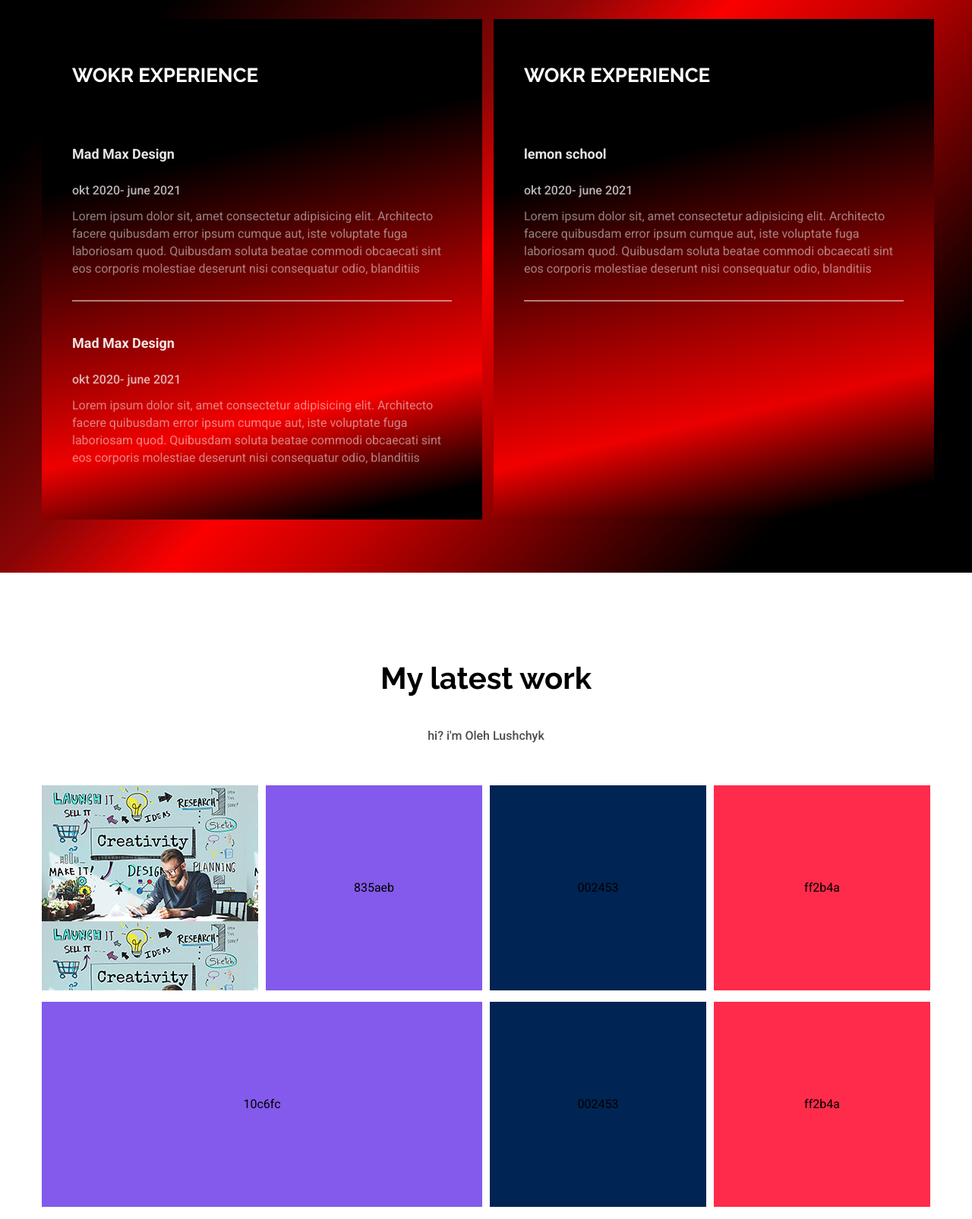
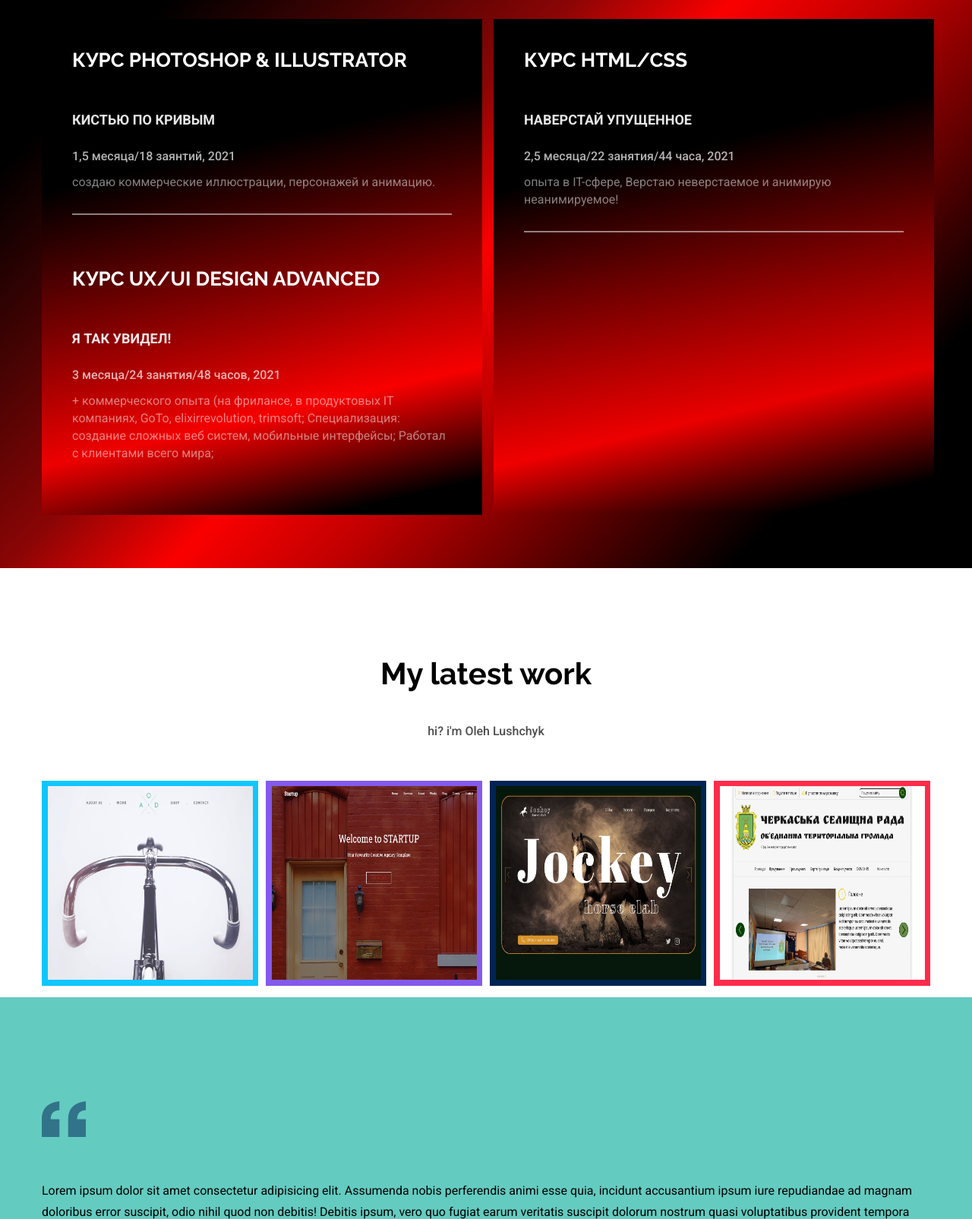
Before and after one commit to LushchykOleh/portfolio, a website built with webpack: page src/index.html in a window 1280 px wide. Shown: the part 2340-3945 px from the top of the page at 76% size. Built offline with nearby package versions, Linux system fonts and the light colour scheme.

Commit message:
added css

```diff
--- a/src/index.html
+++ b/src/index.html
@@ -120,39 +120,25 @@
                     <div class="education__row">
                         <div class="education__row-wrapper">
                             <div class="education__column">
-                                <h3>wokr experience</h3>
-                                <h4 class="text-18">Mad Max Design</h4>
-                                <h4 class="text-16">okt 2020- june 2021</h4>
-                                <p class="add">Lorem ipsum dolor sit, amet consectetur adipisicing elit. Architecto
-                                    facere
-                                    quibusdam error
-                                    ipsum cumque aut, iste voluptate fuga laboriosam quod. Quibusdam soluta beatae
-                                    commodi
-                                    obcaecati sint eos corporis molestiae deserunt nisi consequatur odio, blanditiis
-
+                                <h3>КУРС PHOTOSHOP & ILLUSTRATOR</h3>
+                                <h4 class="text-18">КИСТЬЮ ПО КРИВЫМ</h4>
+                                <h4 class="text-16">1,5 месяца/18 заянтий, 2021</h4>
+                                <p class="add">создаю коммерческие иллюстрации, персонажей и анимацию.
                                 </p>
-
-                                <h4 class="text-18">Mad Max Design</h4>
-                                <h4 class="text-16">okt 2020- june 2021</h4>
-                                <p>Lorem ipsum dolor sit, amet consectetur adipisicing elit. Architecto
-                                    facere
-                                    quibusdam error
-                                    ipsum cumque aut, iste voluptate fuga laboriosam quod. Quibusdam soluta beatae
-                                    commodi
-                                    obcaecati sint eos corporis molestiae deserunt nisi consequatur odio, blanditiis
-
+                                <h3>КУРС UX/UI DESIGN ADVANCED</h3>
+                                <h4 class="text-18">Я ТАК УВИДЕЛ!</h4>
+                                <h4 class="text-16">3 месяца/24 занятия/48 часов, 2021</h4>
+                                <p>+ коммерческого опыта (на фрилансе, в продуктовых IT компаниях, GoTo,
+                                    elixirrevolution, trimsoft;
+                                    Специализация: создание сложных веб систем, мобильные интерфейсы;
+                                    Работал с клиентами всего мира;
                                 </p>
                             </div>
                             <div class="education__column">
-                                <h3>wokr experience</h3>
-                                <h4 class="text-18">lemon school</h4>
-                                <h4 class="text-16">okt 2020- june 2021</h4>
-                                <p class="add">Lorem ipsum dolor sit, amet consectetur adipisicing elit. Architecto
-                                    facere
-                                    quibusdam error
-                                    ipsum cumque aut, iste voluptate fuga laboriosam quod. Quibusdam soluta beatae
-                                    commodi
-                                    obcaecati sint eos corporis molestiae deserunt nisi consequatur odio, blanditiis
+                                <h3>КУРС HTML/CSS</h3>
+                                <h4 class="text-18">НАВЕРСТАЙ УПУЩЕННОЕ</h4>
+                                <h4 class="text-16">2,5 месяца/22 занятия/44 часа, 2021</h4>
+                                <p class="add">опыта в IT-сфере, Верстаю неверстаемое и анимирую неанимируемое!
                                 </p>
                             </div>
                         </div>
@@ -170,24 +156,50 @@
                     </div>
 
                     <div class="work__row-top">
-                        <div class="box" style="background-image: url(../src/images/startup-fotolia.jpg);">
-                            <!--style=background-color:#10c6fc;-->
-                            <a href="#">
+                        <div class="box" style=background-color:#10c6fc;>
+                            <!--style="background-image: url(../src/images/startup-fotolia.jpg);"-->
+                            <img src="./images/busicle.jpg" alt="Bicycle">
+                            <a href="https://lushchykoleh.github.io/Bicycle/">
                                 <div class="descr">
-                                    <p class="descr-p">Bucycli</p>
+                                    <p class="descr-p">Bicycle</p>
                                     <span>More...</span>
                                 </div>
                             </a>
                         </div>
-                        <div class=" box" style="background-color:#835aeb;">835aeb</div>
-                        <div class="box" style=background-color:#002453;>002453</div>
-                        <div class="box" style=background-color:#ff2b4a;>ff2b4a</div>
+                        <div class=" box" style="background-color:#835aeb;">
+                            <img src="./images/startup.jpg" alt="startup">
+                            <a href="https://lushchykoleh.github.io/webpack/">
+                                <div class="descr">
+                                    <p class="descr-p">Startup</p>
+                                    <span>More...</span>
+                                </div>
+                            </a>
+                        </div>
+                        <div class="box" style=background-color:#002453;><img src="./images/jockey.jpg"
+                                alt="jockeyckub">
+                            <a
+                                href="https://www.figma.com/proto/IY3XNfcdowNql9ElplL2NY/Lushchyk_Oleh_UX-UI?page-id=0%3A1&node-id=143%3A97&viewport=241%2C48%2C0.27&scaling=min-zoom">
+                                <div class="descr">
+                                    <p class="descr-p">JockeyClub</p>
+                                    <span>More...</span>
+                                </div>
+                            </a>
+                        </div>
+                        <div class="box" style=background-color:#ff2b4a;>
+                            <img src="./images/otg.jpg" alt="otg">
+                            <a
+                                href="https://www.figma.com/proto/ZBnsP5geNe78VgeD8zrvru/%D0%BE%D1%82%D0%B3?page-id=0%3A1&node-id=37%3A2&viewport=241%2C48%2C0.4&scaling=min-zoom">
+                                <div class="descr">
+                                    <p class="descr-p">Rada</p>
+                                    <span>More...</span>
+                                </div>
+                            </a></div>
                     </div>
-                    <div class="work__row-buttom">
+                    <!--<div class="work__row-buttom">
                         <div class="box-1" style=background-color:#835aeb;>10c6fc</div>
                         <div class="box" style=background-color:#002453;>002453</div>
                         <div class="box" style=background-color:#ff2b4a;>ff2b4a</div>
-                    </div>
+                    </div>-->
 
                 </div>
             </div>
@@ -265,8 +277,10 @@
                     <div class="sociale">
                         <ul>
                             <li>
-                                <a href="#">
-                                    <img class="white" src="./images/twitter-1-1.png" alt="twitter">
+
+                                <a href="#" class="twitter">
+                                    <img class="twitter" src="./images/twitter-1-1.png" alt="twitter">
+
                                 </a>
                             </li>
                             <li>
@@ -288,7 +302,7 @@
                     </div>
                 </div>
                 <div class="footer__row-bottom">
-                    <div class="text-12">COPYRIGHTS © 2021 EN Lushchyk Oleh</div>
+                    <div class="text-12">COPYRIGHTS © 2021 EN/RU/UA Lushchyk Oleh</div>
                 </div>
             </div>
         </footer>
--- a/src/scss/_education.scss
+++ b/src/scss/_education.scss
@@ -36,7 +36,7 @@
       font-size: 26px;
       font-weight: 700;
       line-height: 1.077;
-      padding: 60px 0 65px;
+      padding: 40px 0 40px;
     }
 
     .text-18 {
@@ -46,6 +46,7 @@
       line-height: 1.556;
       color: rgba(255, 255, 255, 0.902);
       padding: 11px 0 11px;
+      text-transform: uppercase;
     }
 
     .text-16 {
--- a/src/scss/_footer.scss
+++ b/src/scss/_footer.scss
@@ -11,7 +11,7 @@
     align-items: center;
 
     .sociale {
-      display: block;
+
       transition: 0.3s;
       text-align: center;
 
@@ -32,38 +32,36 @@
         }
 
         a {
-          display: flex;
-          align-items: center;
-
-          img {
-            &:hover {
-
-              background: green;
-            }
-          }
-
-          /*
-          &:focus {
-            background-image: url(../images/twitter-yellow.png) no-repeat 50% 50%;
-            color: #ffb546;
-
-          }
-
-          &:hover {
-            display: block;
-            transition: .4s;
-            border: 1px solid #ffb546;
-            background-image: url(../images/twitter-1.png)no-repeat 50% 50%;
-          }
-          */
-        }
-      }
-    }
+          // display: flex;
+          //align-items: center;
+          display: inline-block;
 
           img {
             width: 32px;
             height: auto;
           }
+
+          .twit-back {
+            display: none;
+          }
+
+          &:hover {
+
+            .twitter {
+              opacity: 0;
+            }
+
+            background-image: url(../images/twitter-1.png);
+
+            .twit-back {
+              opacity: 1;
+              display: inline-block;
+            }
+          }
+        }
+      }
+
+
     }
 
 
@@ -84,3 +82,4 @@
       }
     }
   }
+}
```
Also changed, not shown: dist/css/style.css, dist/images/busicle.jpg (added), dist/images/jockey.jpg (added), dist/images/otg.jpg (added), dist/images/startup-fotolia.jpg (deleted), dist/images/startup.jpg (added), dist/images/twitter-1.png (added), dist/index.html, src/images/busicle.jpg (added), src/images/jockey.jpg (added), src/images/otg.jpg (added), src/images/startup.jpg (added), 2 other files. Lines whose indentation alone changed are shown as unchanged.
